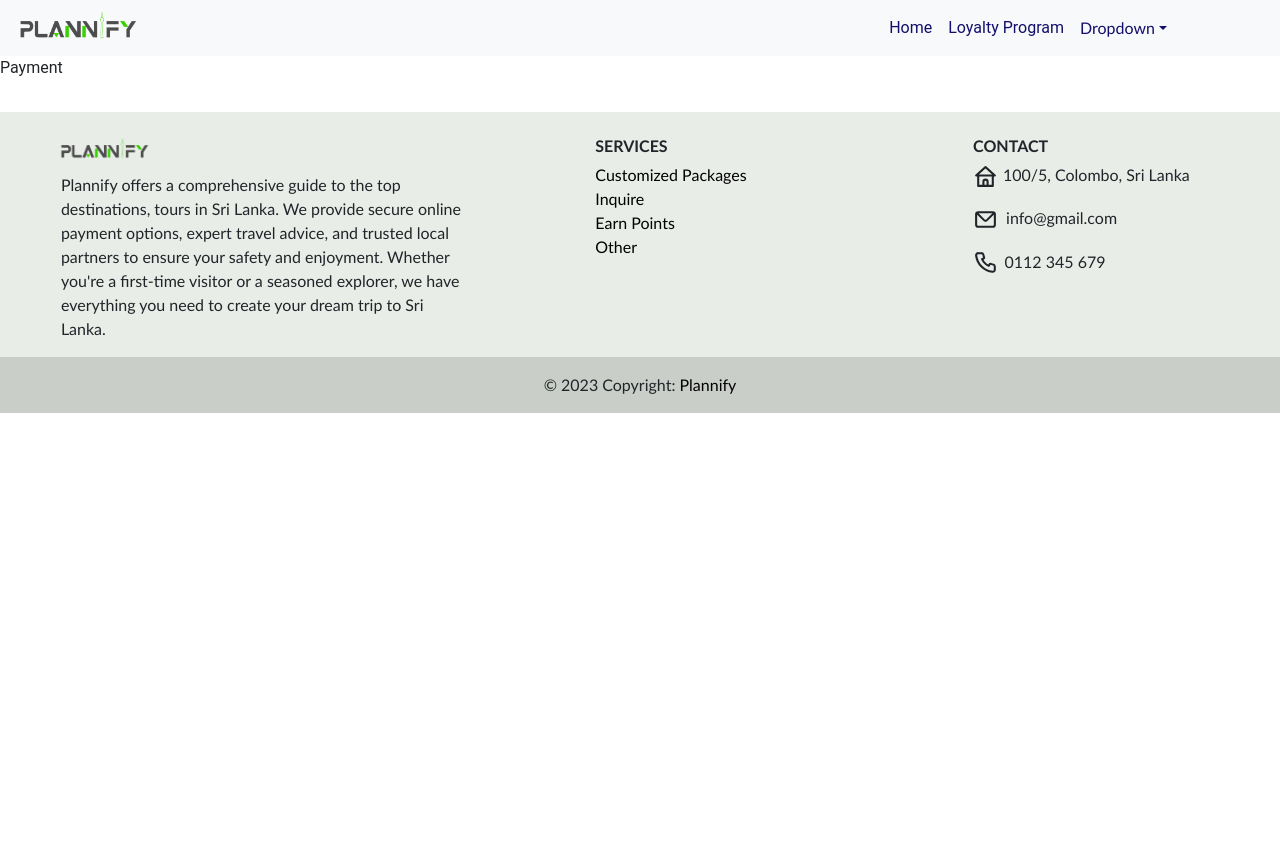
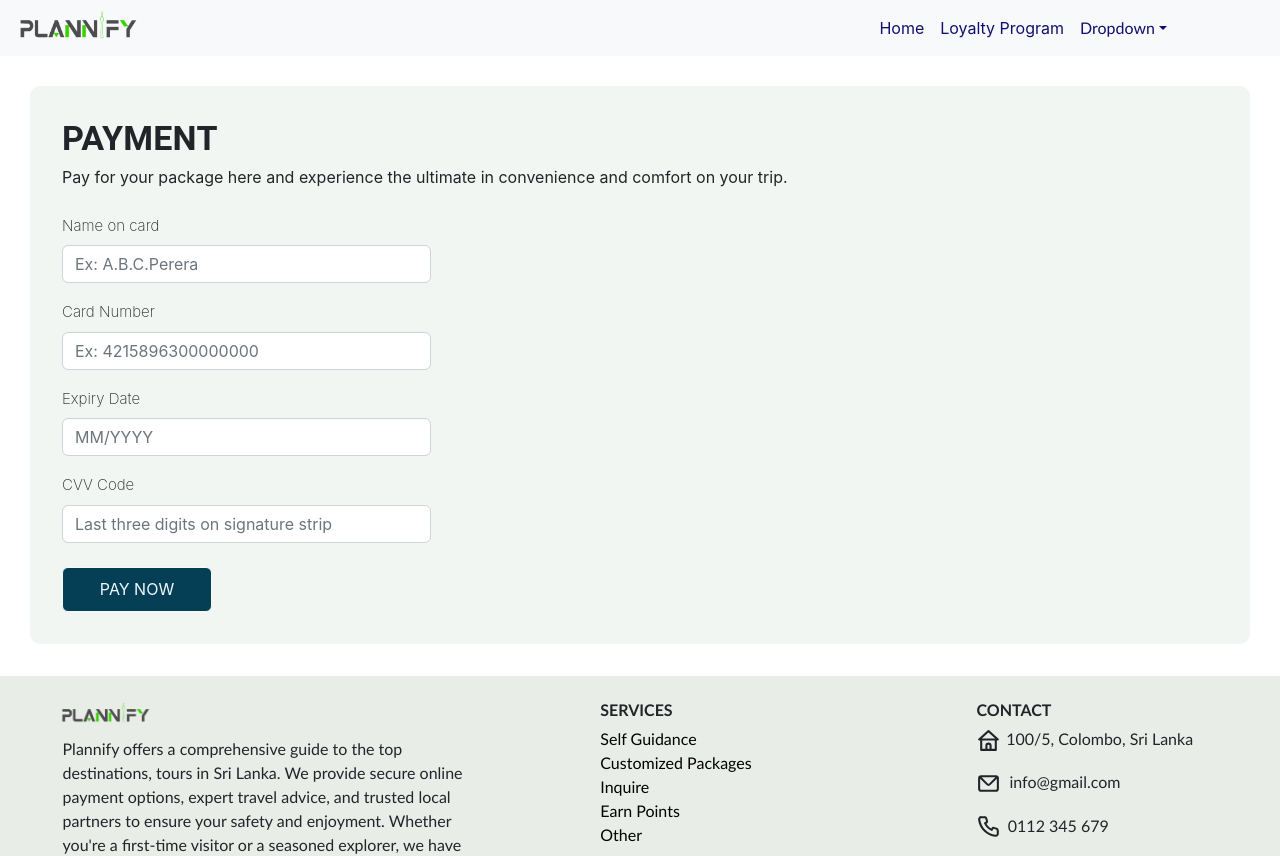
Before and after one commit to maleeshaaa/CSSE_WE_27-AF, a React (Create React App) app in the folder frontend/: page /payment in a window 1280 px wide. Shown: the top 856 px of the page. Before the commit the page ends 800 px from the top, so only its background shows below. Built offline with nearby package versions, Linux system fonts and the light colour scheme.

Commit message:
Update Frontend

```diff
--- a/frontend/src/components/Home/footer.jsx
+++ b/frontend/src/components/Home/footer.jsx
@@ -1,7 +1,7 @@
 import React from "react";
 import "./styles.css";
 import Logo from "../../images/LOGO.png";
-import { UilHome, UilPhone, UilEnvelope } from '@iconscout/react-unicons'
+import { UilHome, UilPhone, UilEnvelope } from "@iconscout/react-unicons";
 
 const Footer = () => (
   <footer
@@ -42,6 +42,14 @@ const Footer = () => (
         <div className="col-md-3 mb-md-0 mb-3 text-start">
           <h6 className="text-uppercase ">Services</h6>
           <ul className="list-unstyled">
+            <li>
+              <a
+                href="/herbal-beauty"
+                style={{ textDecoration: "none", color: "black" }}
+              >
+                Self Guidance
+              </a>
+            </li>
             <li>
               <a
                 href="/herbal-beauty"
--- a/frontend/src/components/Home/styles.css
+++ b/frontend/src/components/Home/styles.css
@@ -14,21 +14,23 @@
 }
 
 .text-uppercase {
-    font-family:'Trebuchet MS', 'Lucida Sans Unicode', 'Lucida Grande', 'Lucida Sans', Arial, sans-serif;
+  font-family: "Trebuchet MS", "Lucida Sans Unicode", "Lucida Grande",
+    "Lucida Sans", Arial, sans-serif;
   font-weight: 1000;
 }
 
 .text-start {
-    font-family:'Gill Sans', 'Gill Sans MT', Calibri, 'Trebuchet MS', sans-serif;
+  font-family: "Gill Sans", "Gill Sans MT", Calibri, "Trebuchet MS", sans-serif;
   font-weight: 100;
 }
 
 .footer-copyright {
   align-items: center;
-    font-family:'Trebuchet MS', 'Lucida Sans Unicode', 'Lucida Grande', 'Lucida Sans', Arial, sans-serif;
+  font-family: "Trebuchet MS", "Lucida Sans Unicode", "Lucida Grande",
+    "Lucida Sans", Arial, sans-serif;
 }
 
 .col-md-3 {
   margin-left: 10px;
-    margin-right: -50px;
+  margin-right: -55px;
 }
--- /dev/null
+++ b/frontend/src/components/Payment/Header.jsx
@@ -0,0 +1,15 @@
+import { Typography, Box } from "@mui/material";
+import React from "react";
+
+const Header = ({ title, subtitle }) => {
+  return (
+    <Box>
+      <Typography variant="h4" fontWeight="bold" sx={{ mb: "5px" }}>
+        {title}
+      </Typography>
+      <Typography variant="p">{subtitle}</Typography>
+    </Box>
+  );
+};
+
+export default Header;
--- /dev/null
+++ b/frontend/src/components/Payment/package-payment.jsx
@@ -0,0 +1,129 @@
+import * as React from "react";
+import Header from "../Payment/Header";
+import Box from "@mui/material/Box";
+import * as formik from "formik";
+import * as yup from "yup";
+import Col from "react-bootstrap/Col";
+import Form from "react-bootstrap/Form";
+import Row from "react-bootstrap/Row";
+import "./payment-style.css";
+
+const Settings = () => {
+  // validation
+  const { Formik } = formik;
+  const schema = yup.object().shape({
+    CardName: yup.string().required(),
+    CardNumber: yup
+      .string()
+      .matches(/[0-9]/, "Card number is not valid")
+      .min(16, "Card Number must be 16 characters")
+      .max(16, "Card Number must be 16 characters")
+      .required(),
+    ExpiryDate: yup.string().required(),
+    CVV: yup
+      .string()
+      .min(3, "CVV code must be 3 characters long")
+      .max(3, "CVV code must be 3 characters long")
+      .matches(/[0-9]/, "CVV code requires numbers")
+      .required(),
+  });
+
+  return (
+    <Box m="0.0rem 0.0rem">
+      <Header
+        title="PAYMENT"
+        subtitle="Pay for your package here and experience the ultimate in convenience and comfort on your trip."
+      />
+      <br />
+      <Formik
+        validationSchema={schema}
+        onSubmit={console.log}
+        initialValues={{
+          CardName: "",
+          CardNumber: "",
+          ExpiryDate: "",
+          CVV: "",
+        }}
+      >
+        {({ handleSubmit, handleChange, values, touched, errors }) => (
+          <Form noValidate onSubmit={handleSubmit}>
+            <Row className="mb-3">
+              <Form.Group as={Col} md="4" controlId="validationFormik01">
+                <Form.Label className="fromLabel">Name on card</Form.Label>
+                <Form.Control
+                  type="text"
+                  name="CardName"
+                  placeholder="Ex: A.B.C.Perera"
+                  value={values.CardName}
+                  onChange={handleChange}
+                  isInvalid={!!errors.CardName}
+                  required
+                />
+                <Form.Control.Feedback type="invalid">
+                  {errors.CardName}
+                </Form.Control.Feedback>
+              </Form.Group>
+            </Row>
+            <Row className="mb-3">
+              <Form.Group as={Col} md="4" controlId="validationFormik02">
+                <Form.Label className="fromLabel">Card Number</Form.Label>
+                <Form.Control
+                  type="text"
+                  placeholder="Ex: 4215896300000000"
+                  name="CardNumber"
+                  value={values.CardNumber}
+                  onChange={handleChange}
+                  isInvalid={!!errors.CardNumber}
+                  required
+                />
+                <Form.Control.Feedback type="invalid">
+                  {errors.CardNumber}
+                </Form.Control.Feedback>
+              </Form.Group>
+            </Row>
+            <Row className="mb-3">
+              <Form.Group as={Col} md="4" controlId="validationFormik03">
+                <Form.Label className="fromLabel">Expiry Date</Form.Label>
+                <Form.Control
+                  type="text"
+                  name="ExpiryDate"
+                  placeholder="MM/YYYY"
+                  value={values.ExpiryDate}
+                  onChange={handleChange}
+                  isInvalid={!!errors.ExpiryDate}
+                  required
+                />
+                <Form.Control.Feedback type="invalid">
+                  {errors.ExpiryDate}
+                </Form.Control.Feedback>
+              </Form.Group>
+            </Row>
+            <Row className="mb-3">
+              <Form.Group as={Col} md="4" controlId="validationFormik04">
+                <Form.Label className="fromLabel">CVV Code</Form.Label>
+                <Form.Control
+                  type="text"
+                  placeholder="Last three digits on signature strip"
+                  name="CVV"
+                  value={values.CVV}
+                  onChange={handleChange}
+                  isInvalid={!!errors.CVV}
+                  required
+                />
+
+                <Form.Control.Feedback type="invalid">
+                  {errors.CVV}
+                </Form.Control.Feedback>
+              </Form.Group>
+            </Row>
+            <button type="submit" class="btn btn-light">
+              PAY NOW
+            </button>
+          </Form>
+        )}
+      </Formik>
+    </Box>
+  );
+};
+
+export default Settings;
--- /dev/null
+++ b/frontend/src/components/Payment/payment-style.css
@@ -0,0 +1,13 @@
+.fromLabel {
+  font-size: 15px;
+  font-weight: 200;
+}
+
+.btn {
+  background: #043f56;
+  color: aliceblue;
+  outline: #043f56;
+  margin-top: 8px;
+  width: 150px;
+  height: 45px;
+}
--- a/frontend/src/pages/payment/payment-style.css
+++ /dev/null
@@ -1,3 +0,0 @@
-body {
-  font-family: 'Roboto', sans-serif;
-}
--- /dev/null
+++ b/frontend/src/pages/payment/payment.css
@@ -0,0 +1,8 @@
+.container-payment{
+  background-color: rgb(242, 246, 243);
+  padding: 2rem;
+  margin-top: 30px;
+  margin-left: 30px;
+  margin-right: 30px;
+  border-radius: 10px;
+}
--- a/frontend/src/pages/payment/payment.jsx
+++ b/frontend/src/pages/payment/payment.jsx
@@ -1,13 +1,19 @@
 import React from 'react'
 import Navbar from "../../components/navbar.jsx";
 import Footer from "../../components/Home/footer.jsx";
-import "./payment-style.css"
+import Payment from "../../components/Payment/package-payment.jsx"
+import "./payment.css"
 
 const payment = () => {
   return (
     <div>
       <Navbar />
-      <div className="container-payment">Payment</div>
+      <div className="container-payment">
+        {/* Payment Form */}
+        <div className="payment-form">
+          <Payment/>
+        </div>
+      </div>
       <Footer />
     </div>
   );
```
Also changed, not shown: frontend/package.json (+6 -1 lines), 1 other file (tests, documents, lock files or other folders). Lines whose indentation alone changed are shown as unchanged.
